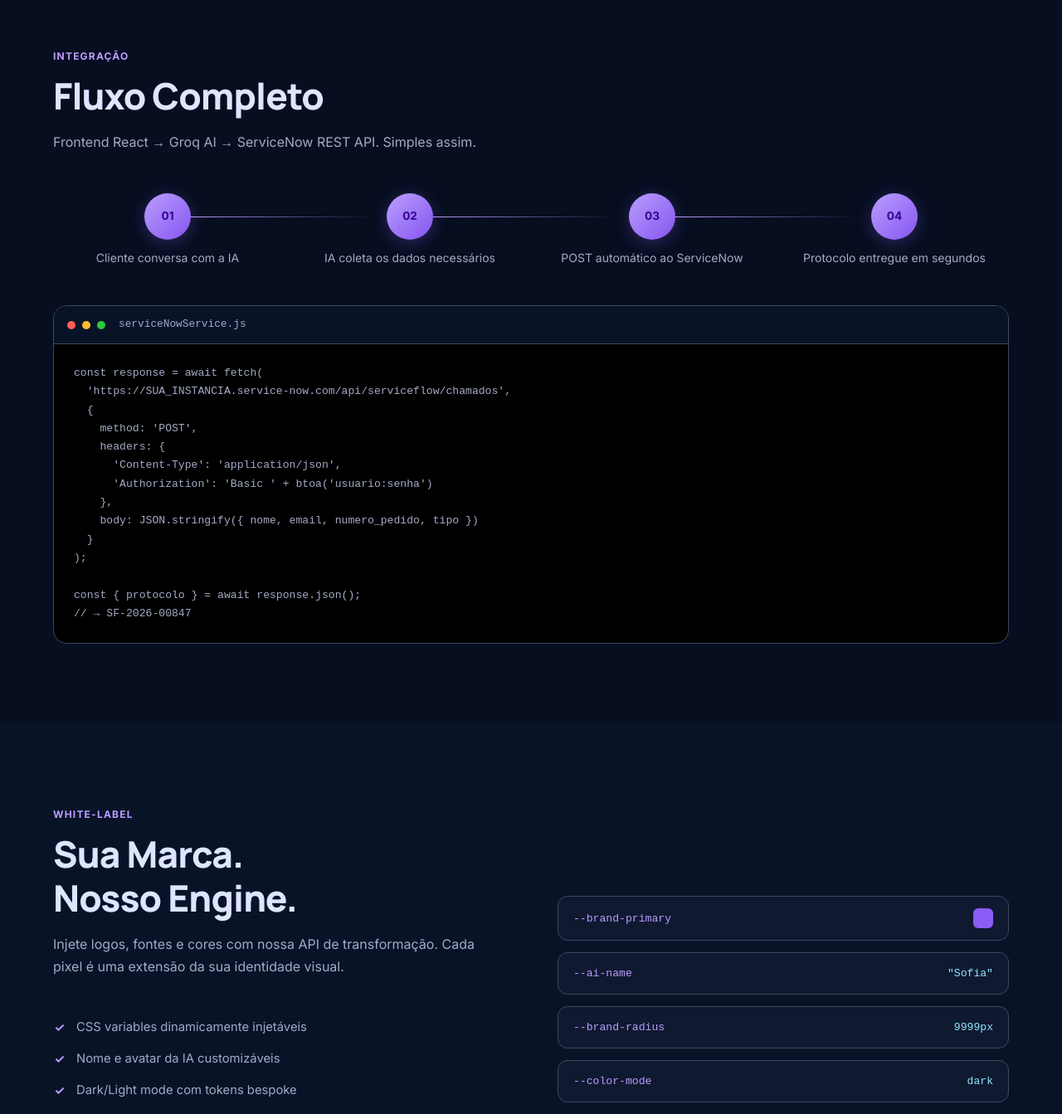
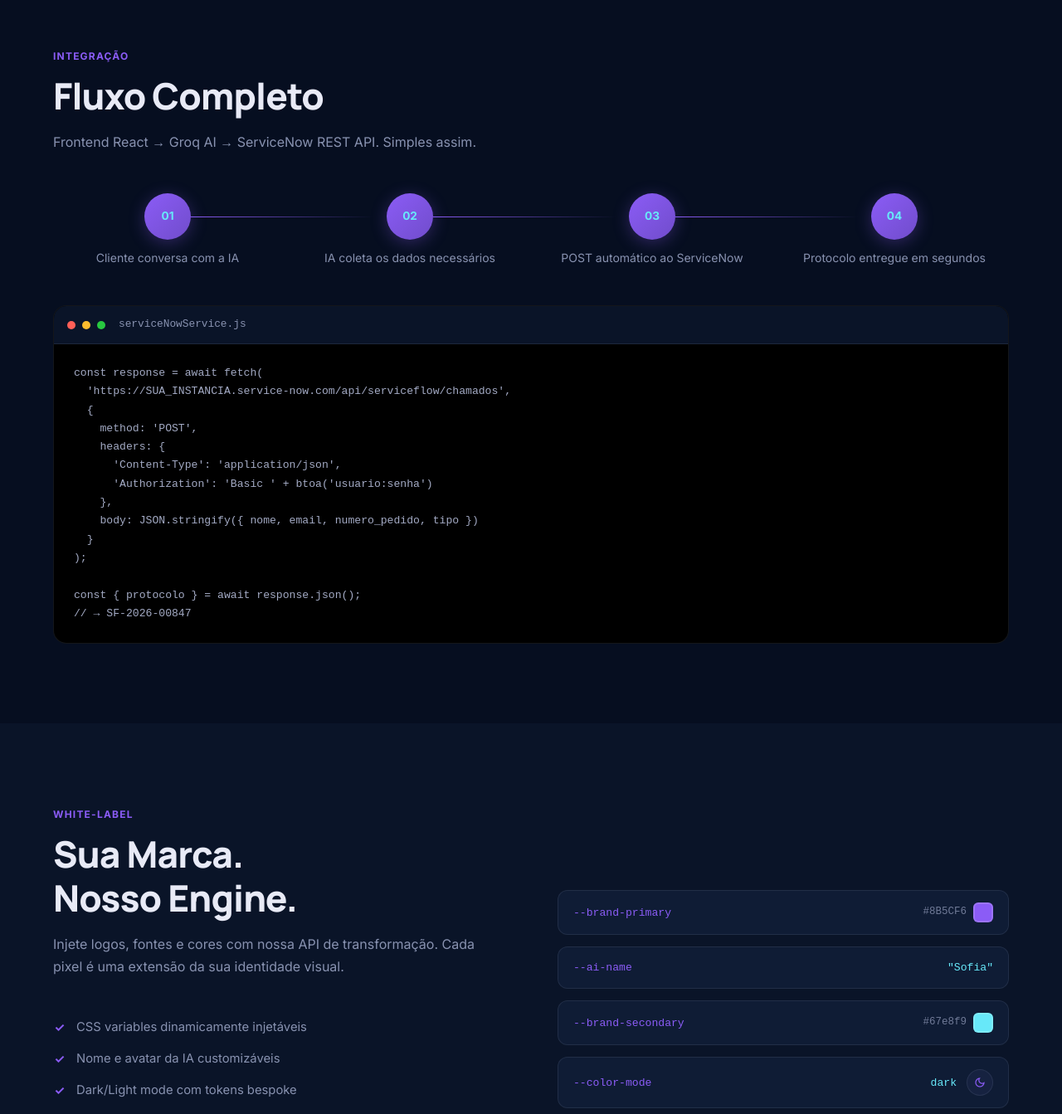
Before and after one commit to ThiagoVenturaV/serviceflow, a React (Vite) app: page / in a window 1280 px wide. Shown: the part 1449-2792 px from the top of the page at 83% size. Built offline with nearby package versions, Linux system fonts and the light colour scheme; no server answers; what groq-sdk would draw is missing.

Commit message:
feat: interactive white-label token cards + dynamic primary color system

```diff
--- a/src/index.css
+++ b/src/index.css
@@ -25,6 +25,7 @@
   --primary-dim: #8455ef;
   --primary-fixed: #ae8dff;
   --primary-fixed-dim: #a27cff;
+  --primary-rgb: 139, 92, 246;
 
   --secondary: #c7c3fe;
   --secondary-container: #444173;
@@ -162,6 +163,6 @@
 }
 
 @keyframes glow-pulse {
-  0%, 100% { box-shadow: 0 0 20px rgba(139,92,246,0.2); }
-  50% { box-shadow: 0 0 40px rgba(139,92,246,0.4); }
+  0%, 100% { box-shadow: 0 0 20px rgba(var(--primary-rgb),0.2); }
+  50% { box-shadow: 0 0 40px rgba(var(--primary-rgb),0.4); }
 }
--- a/src/pages/LandingPage.css
+++ b/src/pages/LandingPage.css
@@ -83,17 +83,17 @@
   border-radius: 9999px;
   background: linear-gradient(135deg, var(--primary) 0%, var(--primary-dim) 100%);
   border: none;
-  color: var(--on-primary);
+  color: var(--tertiary);
   font-weight: 700;
   font-size: 0.95rem;
   cursor: pointer;
   transition: all 0.2s;
-  box-shadow: 0 4px 30px rgba(139,92,246,0.3);
+  box-shadow: 0 4px 30px rgba(var(--primary-rgb),0.3);
 }
 
 .btn-primary:hover {
   transform: translateY(-2px);
-  box-shadow: 0 8px 40px rgba(139,92,246,0.45);
+  box-shadow: 0 8px 40px rgba(var(--primary-rgb),0.45);
 }
 
 .btn-primary:active { transform: translateY(0); }
@@ -123,6 +123,12 @@
 
 /* ── Hero ── */
 .hero-section {
+  width: 100%;
+  position: relative;
+  overflow: hidden;
+}
+
+.hero-inner {
   min-height: calc(100vh - 64px);
   display: flex;
   align-items: center;
@@ -131,7 +137,7 @@
   margin: 0 auto;
   gap: 4rem;
   position: relative;
-  overflow: hidden;
+  z-index: 1;
 }
 
 .hero-grid-bg {
@@ -150,7 +156,7 @@
   width: 600px;
   height: 600px;
   border-radius: 50%;
-  background: radial-gradient(circle, rgba(139,92,246,0.15) 0%, transparent 70%);
+  background: radial-gradient(circle, rgba(var(--primary-rgb),0.15) 0%, transparent 70%);
   pointer-events: none;
 }
 
@@ -234,7 +240,7 @@
   border: 1px solid var(--outline-variant);
   border-radius: 1.5rem;
   overflow: hidden;
-  box-shadow: 0 20px 80px rgba(0,0,0,0.4), 0 0 60px rgba(139,92,246,0.1);
+  box-shadow: 0 20px 80px rgba(0,0,0,0.4), 0 0 60px rgba(var(--primary-rgb),0.1);
 }
 
 .preview-header {
@@ -255,7 +261,7 @@
   align-items: center;
   justify-content: center;
   font-size: 0.875rem;
-  color: var(--on-primary);
+  color: var(--tertiary);
   flex-shrink: 0;
 }
 
@@ -286,7 +292,7 @@
 
 .preview-msg.user {
   background: linear-gradient(135deg, var(--primary) 0%, var(--primary-dim) 100%);
-  color: var(--on-primary);
+  color: var(--tertiary);
   border-bottom-right-radius: 0.25rem;
   align-self: flex-end;
 }
@@ -401,13 +407,13 @@
   height: 3.5rem;
   border-radius: 50%;
   background: linear-gradient(135deg, var(--primary) 0%, var(--primary-dim) 100%);
-  color: var(--on-primary);
+  color: var(--tertiary);
   display: flex;
   align-items: center;
   justify-content: center;
   font-size: 0.85rem;
   font-weight: 800;
-  box-shadow: 0 4px 20px rgba(139,92,246,0.3);
+  box-shadow: 0 4px 20px rgba(var(--primary-rgb),0.3);
 }
 
 .step-label {
@@ -557,7 +563,7 @@
   width: 600px;
   height: 400px;
   border-radius: 50%;
-  background: radial-gradient(circle, rgba(139,92,246,0.12) 0%, transparent 70%);
+  background: radial-gradient(circle, rgba(var(--primary-rgb),0.12) 0%, transparent 70%);
   pointer-events: none;
 }
 
@@ -628,12 +634,13 @@
 
 /* ── Responsive ── */
 @media (max-width: 1024px) {
+  .hero-inner { flex-wrap: wrap; }
   .hero-visual { flex: 0 0 300px; }
   .brand-inner { grid-template-columns: 1fr; gap: 3rem; }
 }
 
 @media (max-width: 768px) {
-  .hero-section {
+  .hero-inner {
     flex-direction: column;
     padding: 3rem 1.25rem;
     min-height: auto;
@@ -656,3 +663,107 @@
   .btn-primary.btn-large,
   .btn-ghost { width: 100%; justify-content: center; }
 }
+
+/* ── Interactive Token Cards ─────────────────────────────────── */
+.token-card--interactive {
+  cursor: pointer;
+  transition: all 0.2s;
+  user-select: none;
+  position: relative;
+}
+
+.token-card--interactive:hover {
+  border-color: var(--primary);
+  background: var(--surface-container-high);
+  transform: translateY(-1px);
+  box-shadow: 0 4px 20px rgba(var(--primary-rgb),0.15);
+}
+
+.token-card--active {
+  border-color: var(--primary) !important;
+  box-shadow: 0 0 0 2px rgba(var(--primary-rgb),0.25) !important;
+}
+
+/* Color picker */
+.token-color-wrap {
+  display: flex;
+  align-items: center;
+  gap: 0.5rem;
+}
+
+.token-hex {
+  font-family: 'Courier New', monospace;
+  font-size: 0.78rem;
+  color: var(--on-surface-variant);
+  opacity: 0.8;
+}
+
+.token-swatch {
+  width: 1.5rem;
+  height: 1.5rem;
+  border-radius: 0.375rem;
+  border: 2px solid rgba(255,255,255,0.15);
+  transition: transform 0.15s;
+  flex-shrink: 0;
+}
+
+.token-card--interactive:hover .token-swatch {
+  transform: scale(1.15);
+}
+
+.token-color-input {
+  position: absolute;
+  width: 0;
+  height: 0;
+  opacity: 0;
+  pointer-events: none;
+}
+
+/* Inline name input */
+.token-inline-input {
+  background: transparent;
+  border: none;
+  border-bottom: 1px solid var(--primary);
+  color: var(--tertiary, #67e8f9);
+  font-family: 'Courier New', monospace;
+  font-size: 0.82rem;
+  outline: none;
+  width: 8rem;
+  text-align: right;
+  padding: 0 0 2px;
+}
+
+/* Color mode toggle */
+.token-mode-wrap {
+  display: flex;
+  align-items: center;
+  gap: 0.75rem;
+}
+
+.token-mode-toggle {
+  width: 2rem;
+  height: 2rem;
+  border-radius: 50%;
+  background: var(--surface-container-high);
+  border: 1px solid var(--outline-variant);
+  display: flex;
+  align-items: center;
+  justify-content: center;
+  transition: all 0.3s;
+  flex-shrink: 0;
+}
+
+.token-mode-toggle--light {
+  background: #fef3c7;
+  border-color: #f59e0b;
+}
+
+.token-mode-icon {
+  font-size: 1rem !important;
+  color: var(--primary);
+  transition: color 0.3s;
+}
+
+.token-mode-toggle--light .token-mode-icon {
+  color: #d97706;
+}
--- a/src/pages/LandingPage.jsx
+++ b/src/pages/LandingPage.jsx
@@ -1,3 +1,4 @@
+import { useState, useEffect, useRef } from 'react';
 import { CONFIG } from '../config.js';
 import './LandingPage.css';
 
@@ -31,7 +32,91 @@
   { num: '04', label: 'Protocolo entregue em segundos' },
 ];
 
+
 export default function LandingPage({ onStartChat }) {
+  const [brand, setBrand] = useState({
+    primary: '#8B5CF6',
+    secondary: '#67e8f9',
+    aiName: 'Sofia',
+    colorMode: 'dark',
+  });
+
+  const [editingName, setEditingName] = useState(false);
+  const [nameInput, setNameInput] = useState(brand.aiName);
+  const colorInputRef = useRef(null);
+  const secondaryInputRef = useRef(null);
+  const nameInputRef = useRef(null);
+
+  // ── Inject CSS variables on state change ──────────────────────────────────
+  useEffect(() => {
+    const root = document.documentElement;
+
+    // Helper: hex → "r,g,b" string for rgba() usage
+    const hexToRgb = (hex) => {
+      const h = hex.replace('#', '');
+      const r = parseInt(h.substring(0, 2), 16);
+      const g = parseInt(h.substring(2, 4), 16);
+      const b = parseInt(h.substring(4, 6), 16);
+      return `${r},${g},${b}`;
+    };
+
+    root.style.setProperty('--primary', brand.primary);
+    root.style.setProperty('--primary-dim', brand.primary + 'cc');
+    root.style.setProperty('--primary-rgb', hexToRgb(brand.primary));
+    root.style.setProperty('--tertiary', brand.secondary);
+
+    // Color mode: swap surface tokens
+    if (brand.colorMode === 'light') {
+      root.style.setProperty('--surface', '#f4f4f8');
+      root.style.setProperty('--surface-container-low', '#e8e8f0');
+      root.style.setProperty('--surface-container', '#dcdce8');
+      root.style.setProperty('--surface-container-high', '#d0d0e0');
+      root.style.setProperty('--on-surface', '#0d0d1a');
+      root.style.setProperty('--on-surface-variant', '#44445a');
+      root.style.setProperty('--outline-variant', '#c0c0d0');
+    } else {
+      root.style.setProperty('--surface', '#060e20');
+      root.style.setProperty('--surface-container-low', '#0a1428');
+      root.style.setProperty('--surface-container', '#0f1c35');
+      root.style.setProperty('--surface-container-high', '#162240');
+      root.style.setProperty('--on-surface', '#e8eaf6');
+      root.style.setProperty('--on-surface-variant', '#8892b0');
+      root.style.setProperty('--outline-variant', 'rgba(136,146,176,0.15)');
+    }
+  }, [brand]);
+
+  // Focus the name input when it appears
+  useEffect(() => {
+    if (editingName && nameInputRef.current) nameInputRef.current.focus();
+  }, [editingName]);
+
+  // ── Handlers ──────────────────────────────────────────────────────────────
+  const handleColorChange = (e) => {
+    setBrand((b) => ({ ...b, primary: e.target.value }));
+  };
+
+  const handleSecondaryChange = (e) => {
+    setBrand((b) => ({ ...b, secondary: e.target.value }));
+  };
+
+  const commitName = () => {
+    setEditingName(false);
+    setBrand((b) => ({ ...b, aiName: nameInput.trim() || b.aiName }));
+    setNameInput((prev) => prev.trim() || brand.aiName);
+  };
+
+  const handleNameKey = (e) => {
+    if (e.key === 'Enter') commitName();
+    if (e.key === 'Escape') {
+      setEditingName(false);
+      setNameInput(brand.aiName);
+    }
+  };
+
+  const toggleColorMode = () => {
+    setBrand((b) => ({ ...b, colorMode: b.colorMode === 'dark' ? 'light' : 'dark' }));
+  };
+
   return (
     <div className="landing">
       {/* Nav */}
@@ -56,6 +141,7 @@
       <section className="hero-section">
         <div className="hero-grid-bg" />
         <div className="hero-glow" />
+        <div className="hero-inner">
           <div className="hero-content">
             <div className="hero-badge">
               <span className="badge-dot" />
@@ -94,7 +180,7 @@
               <div className="preview-header">
                 <div className="preview-avatar">✦</div>
                 <div>
-                <div className="preview-name">{CONFIG.brand.aiName}</div>
+                  <div className="preview-name">{brand.aiName}</div>
                   <div className="preview-status">● online</div>
                 </div>
               </div>
@@ -113,6 +199,7 @@
               </div>
             </div>
           </div>
+        </div>{/* end .hero-inner */}
       </section>
 
       {/* Features */}
@@ -201,23 +288,99 @@
               Testar agora →
             </button>
           </div>
+
+          {/* ── Interactive Token Cards ── */}
           <div className="brand-tokens">
-            <div className="token-card">
+
+            {/* -- brand-primary: color picker */}
+            <div
+              className="token-card token-card--interactive"
+              title="Clique para alterar a cor primária"
+              onClick={() => colorInputRef.current?.click()}
+            >
               <span className="token-key">--brand-primary</span>
-              <span className="token-value" style={{ background: '#8B5CF6' }} />
+              <div className="token-color-wrap">
+                <span className="token-hex">{brand.primary}</span>
+                <span
+                  className="token-value token-swatch"
+                  style={{ background: brand.primary }}
+                />
+                {/* Hidden native color input */}
+                <input
+                  ref={colorInputRef}
+                  type="color"
+                  value={brand.primary}
+                  onChange={handleColorChange}
+                  className="token-color-input"
+                  aria-label="Escolher cor primária"
+                />
               </div>
-            <div className="token-card">
+            </div>
+
+            {/* -- ai-name: inline text edit */}
+            <div
+              className={`token-card token-card--interactive${editingName ? ' token-card--active' : ''}`}
+              title="Clique para editar o nome da IA"
+              onClick={() => !editingName && setEditingName(true)}
+            >
               <span className="token-key">--ai-name</span>
-              <span className="token-str">"Sofia"</span>
+              {editingName ? (
+                <input
+                  ref={nameInputRef}
+                  className="token-inline-input"
+                  value={nameInput}
+                  maxLength={20}
+                  onChange={(e) => setNameInput(e.target.value)}
+                  onBlur={commitName}
+                  onKeyDown={handleNameKey}
+                  onClick={(e) => e.stopPropagation()}
+                />
+              ) : (
+                <span className="token-str">"{brand.aiName}"</span>
+              )}
             </div>
-            <div className="token-card">
-              <span className="token-key">--brand-radius</span>
-              <span className="token-str">9999px</span>
+
+            {/* -- brand-secondary: second color picker */}
+            <div
+              className="token-card token-card--interactive"
+              title="Clique para alterar a cor secundária"
+              onClick={() => secondaryInputRef.current?.click()}
+            >
+              <span className="token-key">--brand-secondary</span>
+              <div className="token-color-wrap">
+                <span className="token-hex">{brand.secondary}</span>
+                <span
+                  className="token-value token-swatch"
+                  style={{ background: brand.secondary }}
+                />
+                <input
+                  ref={secondaryInputRef}
+                  type="color"
+                  value={brand.secondary}
+                  onChange={handleSecondaryChange}
+                  className="token-color-input"
+                  aria-label="Escolher cor secundária"
+                />
               </div>
-            <div className="token-card">
+            </div>
+
+            {/* -- color-mode: toggle */}
+            <div
+              className="token-card token-card--interactive"
+              title="Clique para alternar o modo de cor"
+              onClick={toggleColorMode}
+            >
               <span className="token-key">--color-mode</span>
-              <span className="token-str">dark</span>
+              <div className="token-mode-wrap">
+                <span className="token-str">{brand.colorMode}</span>
+                <div className={`token-mode-toggle ${brand.colorMode === 'light' ? 'token-mode-toggle--light' : ''}`}>
+                  <span className="material-symbols-outlined token-mode-icon">
+                    {brand.colorMode === 'dark' ? 'dark_mode' : 'light_mode'}
+                  </span>
                 </div>
+              </div>
+            </div>
+
           </div>
         </div>
       </section>
```
Lines whose indentation alone changed are shown as unchanged.
